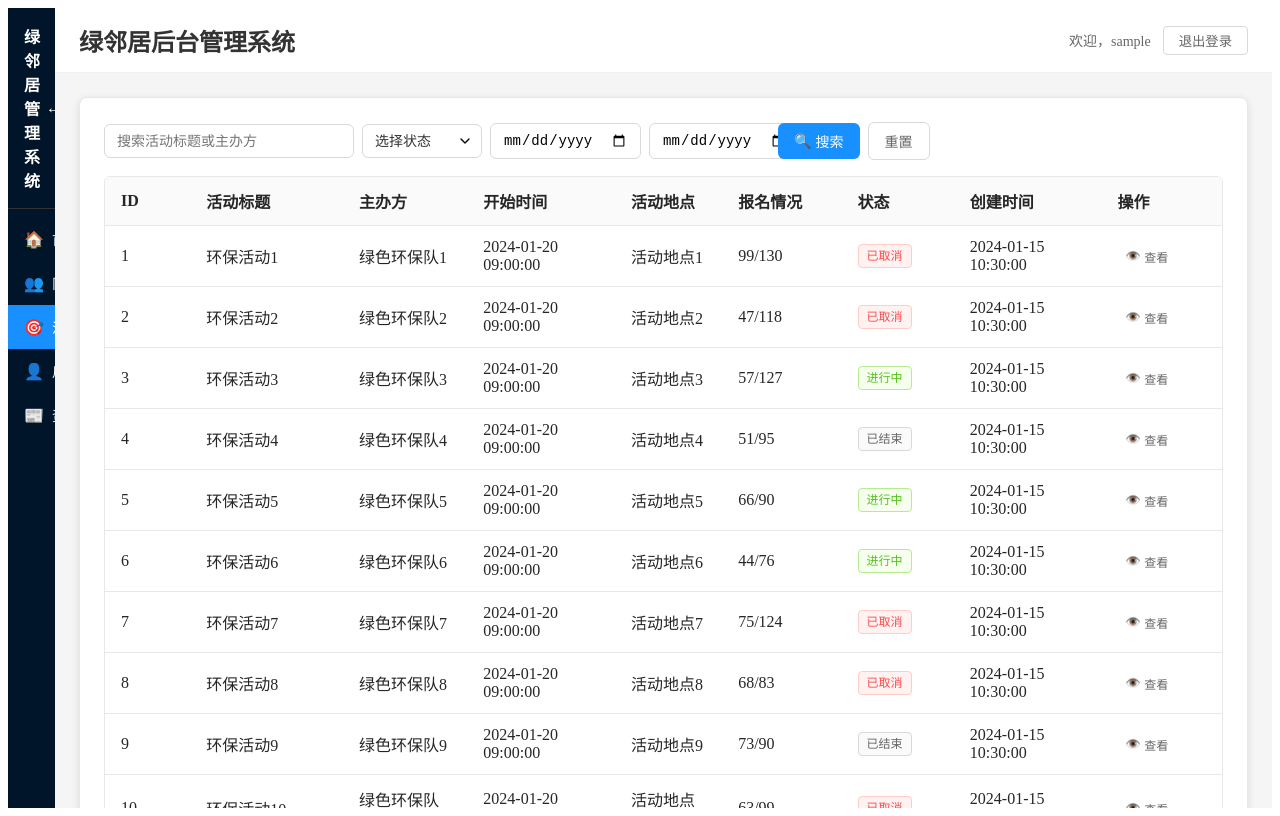
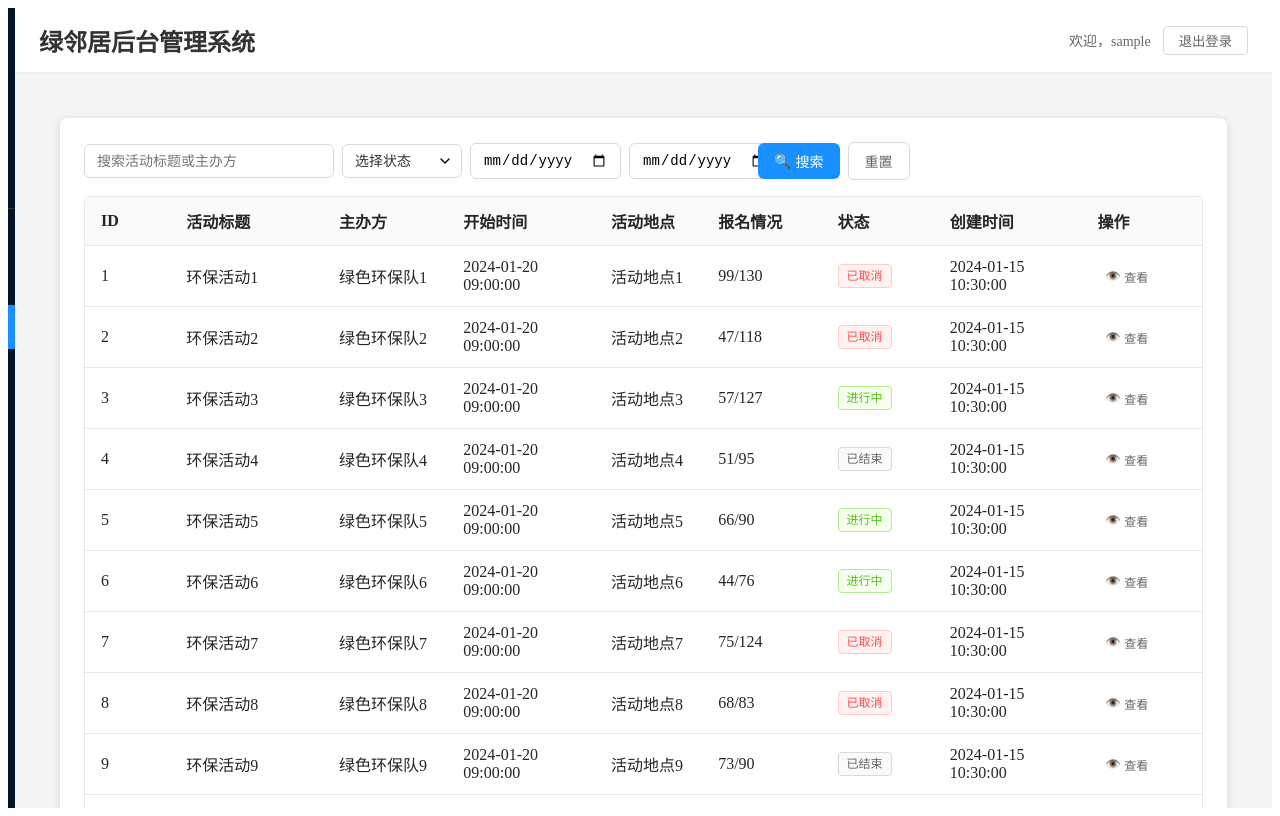
Before and after one commit to Jarvis636431/neighbor-maneger, a React (Vite) app: page /activity/list in a window 1280 px wide. Built offline with nearby package versions, Linux system fonts and the light colour scheme; sample sign-in values are in the browser's storage.

Commit message:
设置了统一的padding来统一间距样式

```diff
--- a/src/pages/ActivityList.jsx
+++ b/src/pages/ActivityList.jsx
@@ -208,7 +208,7 @@
   ];
 
   return (
-    <div>
+    <div style={{ padding: '20px' }}>
       <Card>
         <div style={{ marginBottom: '16px' }}>
           <Space wrap>
--- a/src/pages/NewsList.jsx
+++ b/src/pages/NewsList.jsx
@@ -289,7 +289,7 @@
   ];
 
   return (
-    <div>
+    <div style={{ padding: '20px' }}>
       <Card>
         <div style={{ marginBottom: '16px', display: 'flex', justifyContent: 'space-between', alignItems: 'center' }}>
           <Space wrap>
--- a/src/pages/TeamList.jsx
+++ b/src/pages/TeamList.jsx
@@ -127,7 +127,7 @@
   ];
 
   return (
-    <div>
+    <div style={{ padding: '20px' }}>
       <Card>
         <div style={{ marginBottom: '16px' }}>
           <Space>
--- a/src/pages/UserList.jsx
+++ b/src/pages/UserList.jsx
@@ -229,7 +229,7 @@
   ];
 
   return (
-    <div style={{ padding: '24px' }}>
+    <div style={{ padding: '20px' }}>
       {/* 搜索表单 */}
       <div style={{
         backgroundColor: '#fff',
```
